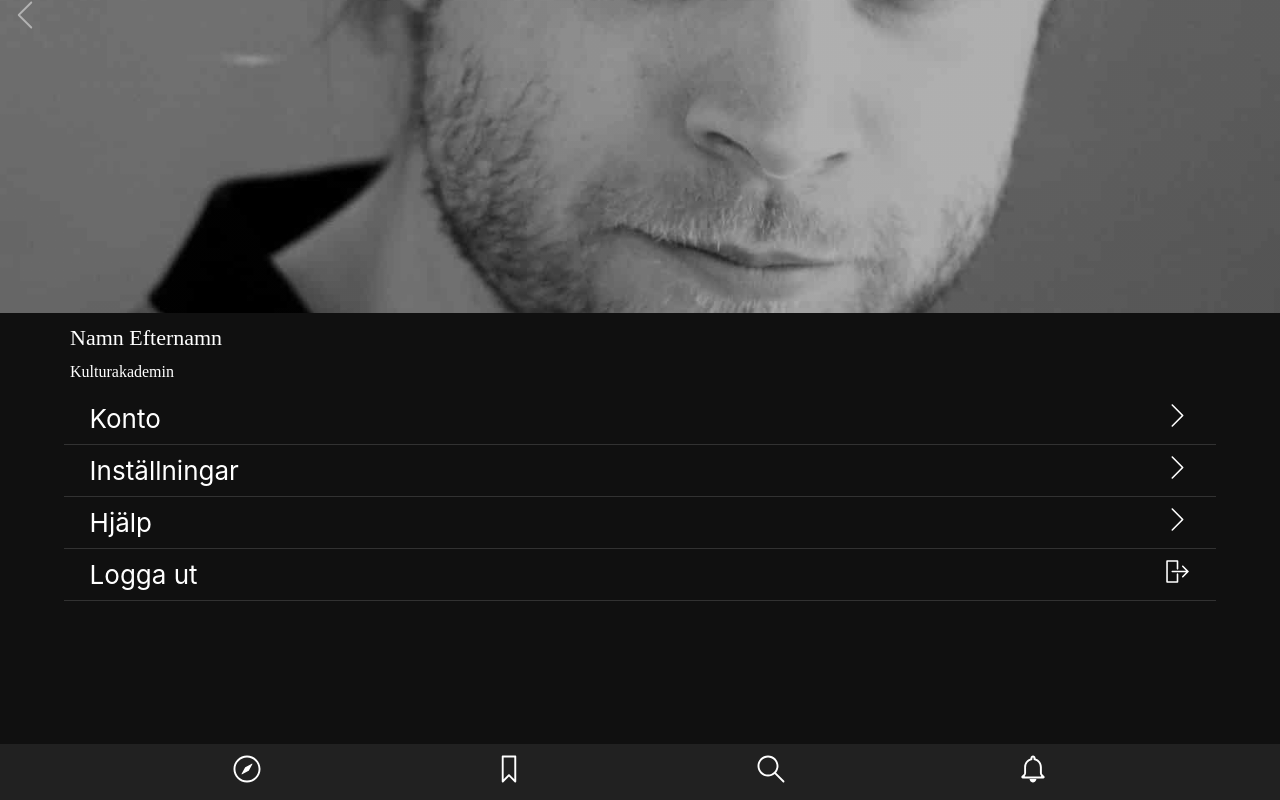
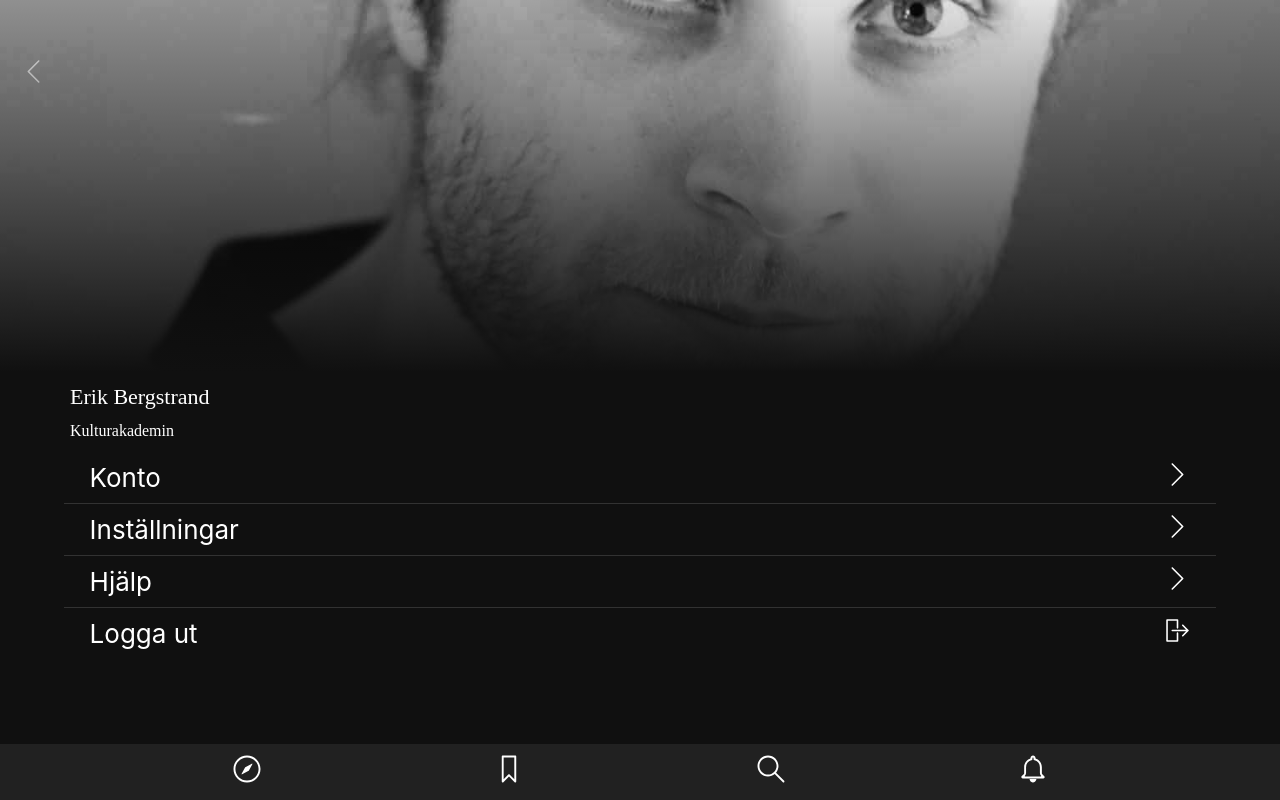
Before and after one commit to erikarvidsson/KA-project2, a React (Create React App) app: page /Profile in a window 1280 px wide. Built offline with nearby package versions, Linux system fonts and the light colour scheme.

Commit message:
clean up in code
index.js fix linear-gradient and clean up in code
profile.js clean up in code and add a question

```diff
--- a/src/components/ProfilePage/index.js
+++ b/src/components/ProfilePage/index.js
@@ -1,6 +1,6 @@
 import React from 'react';
-import { Link } from "react-router-dom";
-import styled from "styled-components";
+import { Link } from 'react-router-dom';
+import styled from 'styled-components';
 import NavigationButton from '../NavigationButton';
 import { H3, P} from '../typo';
 import Line from '../Line';
@@ -9,7 +9,6 @@ const ImgStyled = styled.img`
     height: 372px;
     display: flex;
     width: 100vw;
-    margin-top: -59px;
     justify-content: center;
     object-fit: cover;
     position: relative;
@@ -28,8 +27,7 @@ const DivStyled = styled.div`
 `;
 
 const Box = styled.div`
-    /* background: linear-gradient(transparent, #020202); */
-    background: linear-gradient(rgba(0, 0, 0, 0.3), rgba(0, 0, 0, 0.3));
+    background: linear-gradient(rgba(0, 0, 0, 0.1), rgba(16, 16, 16, 1));
     position: absolute;
     height: 372px;
     width: 100%;
@@ -43,11 +41,11 @@ const H3Divstyled = styled.div`
 const ProfilePage = () => {
     return (
         <div>
-              <Box ></Box>
+            <Box></Box>
             <ImgStyled src='assets/imgs/Erik.jpg' alt='' />
             <DivStyled>
                 <H3Divstyled>
-                      <H3 text='Namn Efternamn' marginLeft='6px' />
+                    <H3 text='Erik Bergstrand' marginLeft='6px' />
                     <P text='Kulturakademin' marginLeft='6px' />
                 </H3Divstyled>
                 <Link to='/Konto'><NavigationButton goTo='Konto' img='assets/icons/right-arrow.svg' /></Link>
@@ -57,7 +55,6 @@ const ProfilePage = () => {
                 <Link to='/Help'><NavigationButton goTo='Hjälp' img='assets/icons/right-arrow.svg' /></Link>
                 <Line />
                 <Link to='/'><NavigationButton goTo='Logga ut' img='assets/icons/logout.svg' /></Link>
-                  <Line />
             </DivStyled>
         </div>
     );
--- a/src/view/profile.js
+++ b/src/view/profile.js
@@ -1,19 +1,20 @@
 import React from 'react';
+import styled from 'styled-components';
 import Layout from '../components/Layout';
 import ProfilePage from '../components/ProfilePage';
-import styled from "styled-components";
 
-const DivStyled = styled.div`
-    width: 100vw;
-    display: flex;
-    justify-content: space-between;
-    margin: 0;
-`;
+// Behövs denna?
+// const DivStyled = styled.div`
+//     width: 100vw;
+//     display: flex;
+//     justify-content: space-between;
+//     margin: 0;
+// `;
 
 const BackIconStyled = styled.img `
-    height: 30px;
-    width: 30px;
-    margin-left: 10px;
+    width: 25px;
+    margin-left: 21px;
+    margin-top: 59px;
     z-index: 6;
     position: absolute;
 `;
@@ -22,9 +23,9 @@ const Profile = (props) => {
     return(
         <div>
             <Layout>
-                <DivStyled>
-                    <BackIconStyled src='assets/icons/left-arrow.svg' onClick={() => props.history.goBack(props)}/>
-                </DivStyled>
+                {/* <DivStyled> */}
+                    <BackIconStyled src='assets/icons/left-arrow.svg' onClick={() => props.history.goBack(props)} />
+                {/* </DivStyled> */}
                 <ProfilePage />
             </Layout>
         </div>
```
Lines whose indentation alone changed are shown as unchanged.
